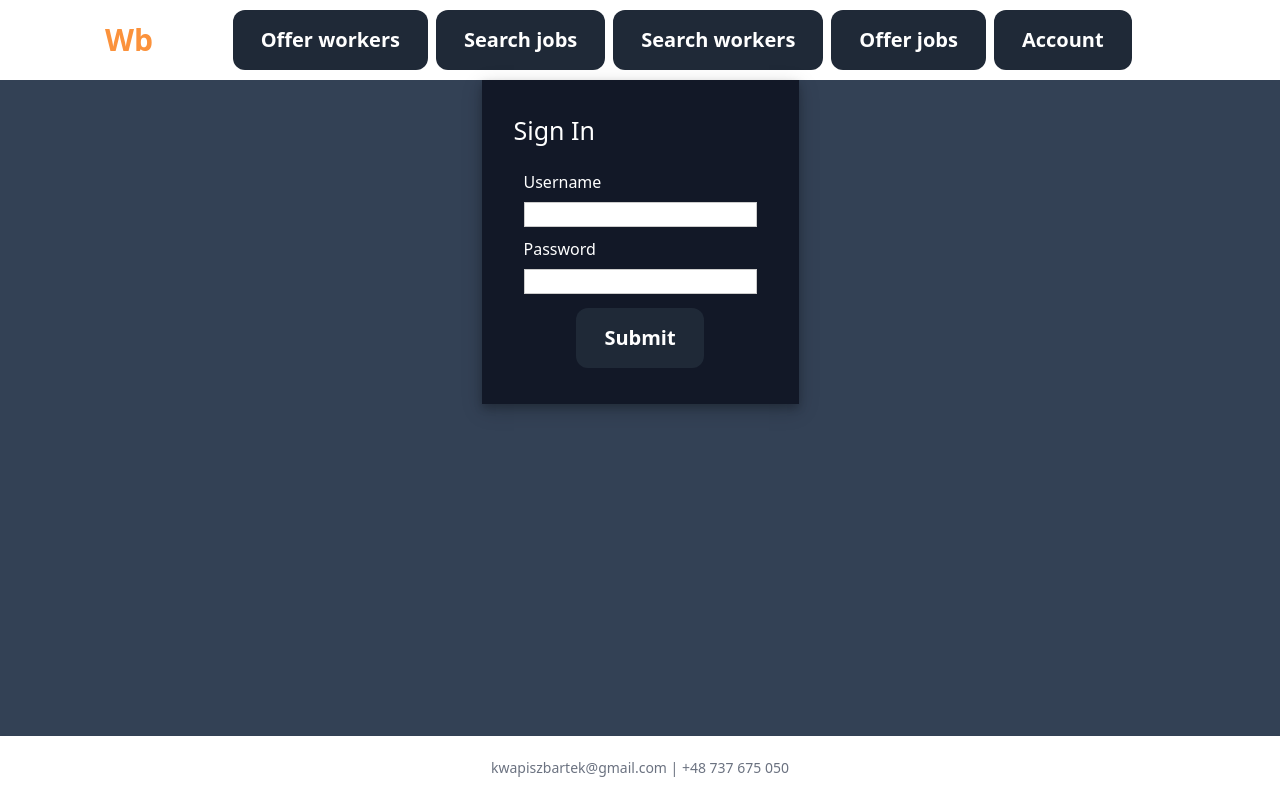
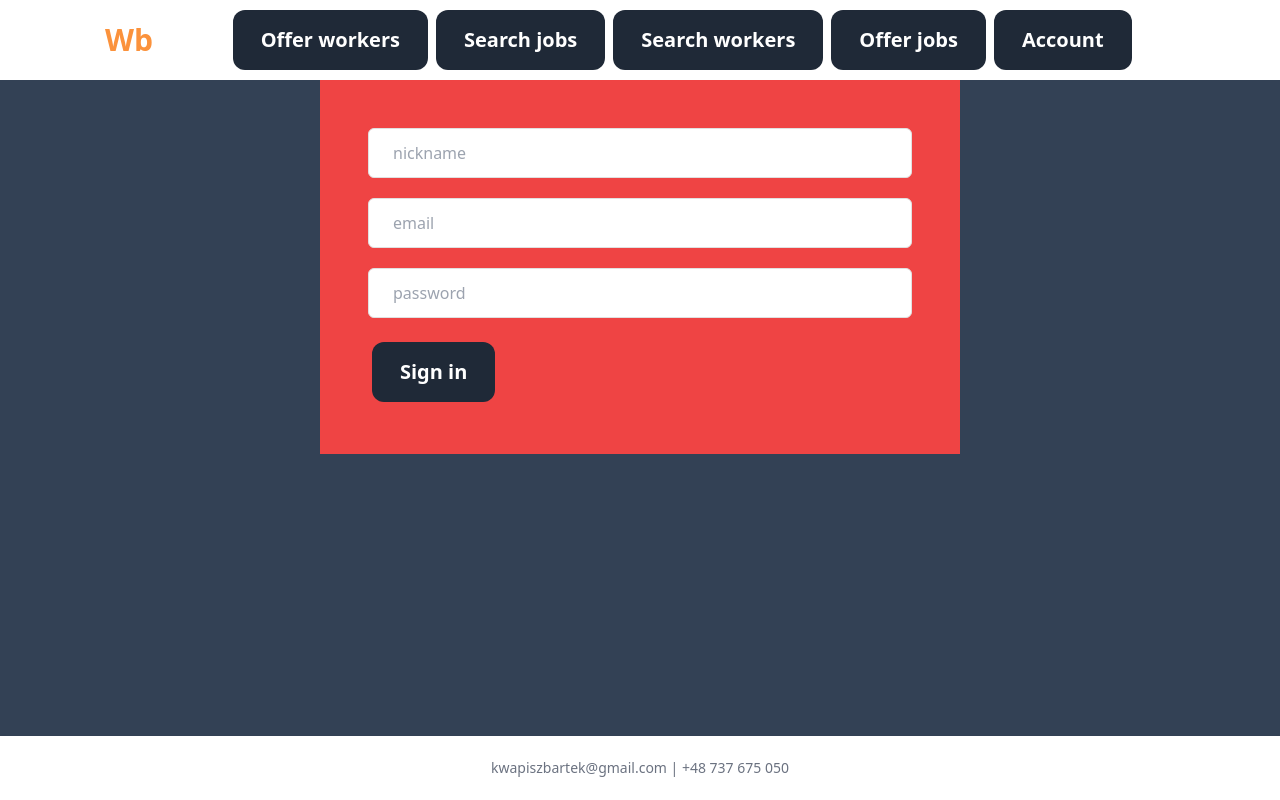
Before and after one commit to BartekKwapisz/Workbook.io-in-React-and-Tailwind, a React (Create React App) app: page /account in a window 1280 px wide. Built offline with nearby package versions, Linux system fonts and the light colour scheme.

Commit message:
basic version done, need to host it somewhere

```diff
--- a/src/App.css
+++ b/src/App.css
@@ -173,57 +173,3 @@ a {
   transform: translate(-50%, -50%);
 }
 /* end of video overlay */
-/* https://contactmentor.com/login-form-react-js-code/ */
-/* account sign in form */
-.app {
-  display: flex;
-  justify-content: center;
-}
-
-.form input[type="text"],
-.form input[type="password"] {
-  height: 25px;
-  border: 1px solid rgba(0, 0, 0, 0.2);
-  color: #282c34;
-}
-
-.form input[type="submit"] {
-  cursor: pointer;
-}
-
-.form input[type="submit"]:hover {
-}
-
-.button-container {
-  display: flex;
-  justify-content: center;
-}
-
-.login-form {
-  background-color: #121827;
-  color: white;
-  padding: 2rem;
-  box-shadow: 0 4px 8px 0 rgba(0, 0, 0, 0.2), 0 6px 20px 0 rgba(0, 0, 0, 0.19);
-}
-
-.list-container {
-  display: flex;
-}
-
-.error {
-  color: red;
-  font-size: 12px;
-}
-
-.title {
-  font-size: 25px;
-  margin-bottom: 20px;
-}
-
-.input-container {
-  display: flex;
-  flex-direction: column;
-  gap: 8px;
-  margin: 10px;
-}
-/* end of account sign in form */
--- a/src/components/Form.js
+++ b/src/components/Form.js
@@ -17,8 +17,8 @@ function Form(props){
               <input
                 type="text"
                 name="name"
-                id="name"
-                placeholder="title"
+                id="name1"
+                placeholder={props.placeholder1}
                 className="w-full rounded-md border border-[#e0e0e0] bg-white py-3 px-6 text-base font-medium text-[#6B7280] outline-none focus:border-[#6A64F1] focus:shadow-md"
                 value={title}
                 onChange={(e) => setTitle(e.target.value)}
@@ -28,17 +28,17 @@ function Form(props){
               <input
                 type="text"
                 name="name"
-                id="name"
-                placeholder="country"
+                id="name2"
+                placeholder={props.placeholder2}
                 className="w-full rounded-md border border-[#e0e0e0] bg-white py-3 px-6 text-base font-medium text-[#6B7280] outline-none focus:border-[#6A64F1] focus:shadow-md"
               />
             </div>
             <div className="mb-5">
               <input
-                type="text"
+                type={props.placeholder3 === "password" ? "password" : "text"}
                 name="name"
-                id="name"
-                placeholder="salary"
+                id="name3"
+                placeholder={props.placeholder3}
                 className="w-full rounded-md border border-[#e0e0e0] bg-white py-3 px-6 text-base font-medium text-[#6B7280] outline-none focus:border-[#6A64F1] focus:shadow-md"
               />
             </div>
--- a/src/pages/Account.js
+++ b/src/pages/Account.js
@@ -1,85 +1,9 @@
-import React, { useState } from "react";
+import Form from "../components/Form";
+
 
 function Account() {
-  const [errorMessages, setErrorMessages] = useState({});
-  const [isSubmitted, setIsSubmitted] = useState(false);
-
-  // User Login info
-  const database = [
-    {
-      username: "user1",
-      password: "pass1",
-    },
-    {
-      username: "user2",
-      password: "pass2",
-    },
-  ];
-
-  const errors = {
-    uname: "invalid username",
-    pass: "invalid password",
-  };
-
-  const handleSubmit = (event) => {
-    //Prevent page reload
-    event.preventDefault();
-
-    var { uname, pass } = document.forms[0];
-
-    // Find user login info
-    const userData = database.find((user) => user.username === uname.value);
-
-    // Compare user info
-    if (userData) {
-      if (userData.password !== pass.value) {
-        // Invalid password
-        setErrorMessages({ name: "pass", message: errors.pass });
-      } else {
-        setIsSubmitted(true);
-      }
-    } else {
-      // Username not found
-      setErrorMessages({ name: "uname", message: errors.uname });
-    }
-  };
-
-  // Generate JSX code for error message
-  const renderErrorMessage = (name) =>
-    name === errorMessages.name && (
-      <div className="error">{errorMessages.message}</div>
-    );
-
-  // JSX code for login form
-  const renderForm = (
-    <div className="form">
-      <form onSubmit={handleSubmit}>
-        <div className="input-container">
-          <label>Username </label>
-          <input type="text" name="uname" required />
-          {renderErrorMessage("uname")}
-        </div>
-        <div className="input-container">
-          <label>Password </label>
-          <input type="password" name="pass" required />
-          {renderErrorMessage("pass")}
-        </div>
-        <div className="button-container">
-          <input type="submit" className="hover:ring hover:ring-orange-400 inline-block py-4 font-bold text-xl text-white bg-gray-800 px-7 hover:bg-gray-700 active:bg-gray-600 rounded-xl m-1"/>
-        </div>
-      </form>
-    </div>
-  );
-
   return (
-    <section className="bg-slate-700 w-full ">
-      <div className="app">
-        <div className="login-form">
-          <div className="title">Sign In</div>
-          {isSubmitted ? <div>User is successfully logged in</div> : renderForm}
-        </div>
-      </div>
-    </section>
+    <Form buttonText = "Sign in" placeholder1="nickname" placeholder2="email" placeholder3="password"></Form>
   );
 }
 
--- a/src/pages/offerJobs.js
+++ b/src/pages/offerJobs.js
@@ -2,7 +2,7 @@ import Form from "../components/Form";
 
 function OfferJobs() {
   return (
-    <Form buttonText = "Submit"></Form>
+    <Form buttonText = "Submit" placeholder1="title" placeholder2="country" placeholder3="salary"></Form>
   );
 }
 
--- a/src/pages/offerWorkers.js
+++ b/src/pages/offerWorkers.js
@@ -3,7 +3,7 @@ import Form from "../components/Form";
 
 function OfferWorkers() {
   return (
-    <Form buttonText = "Submit"></Form>
+    <Form buttonText = "Submit" placeholder1="title" placeholder2="country" placeholder3="salary"></Form>
   );
 }
 
--- a/src/pages/searchJobs.js
+++ b/src/pages/searchJobs.js
@@ -1,9 +1,8 @@
 import Form from "../components/Form";
-
 
 function SearchJobs() {
   return (
-    <Form buttonText = "Search"></Form>
+    <Form buttonText = "Search" placeholder1="title" placeholder2="country" placeholder3="salary"></Form>
   );
 }
 
--- a/src/pages/searchWorkers.js
+++ b/src/pages/searchWorkers.js
@@ -2,7 +2,7 @@ import Form from "../components/Form";
 
 function SearchWorkers() {
     return (
-             <Form buttonText = "Search"></Form>
+             <Form buttonText = "Search" placeholder1="title" placeholder2="country" placeholder3="salary"></Form>
     )
 }
 
```
